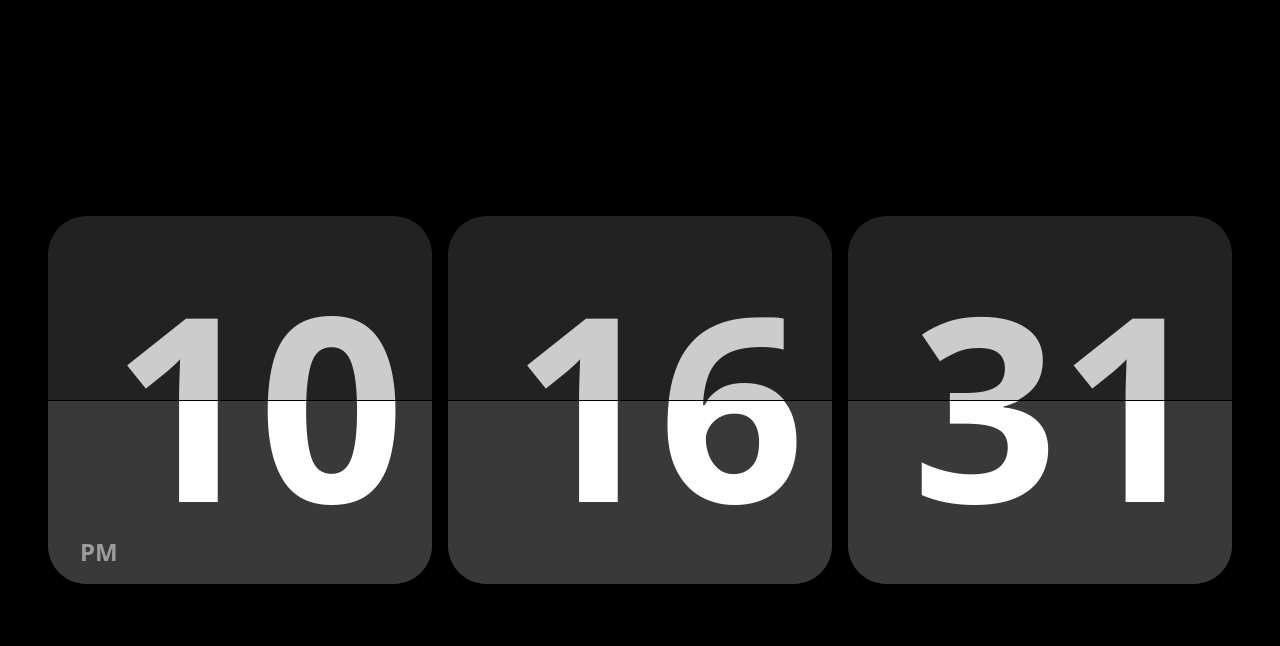
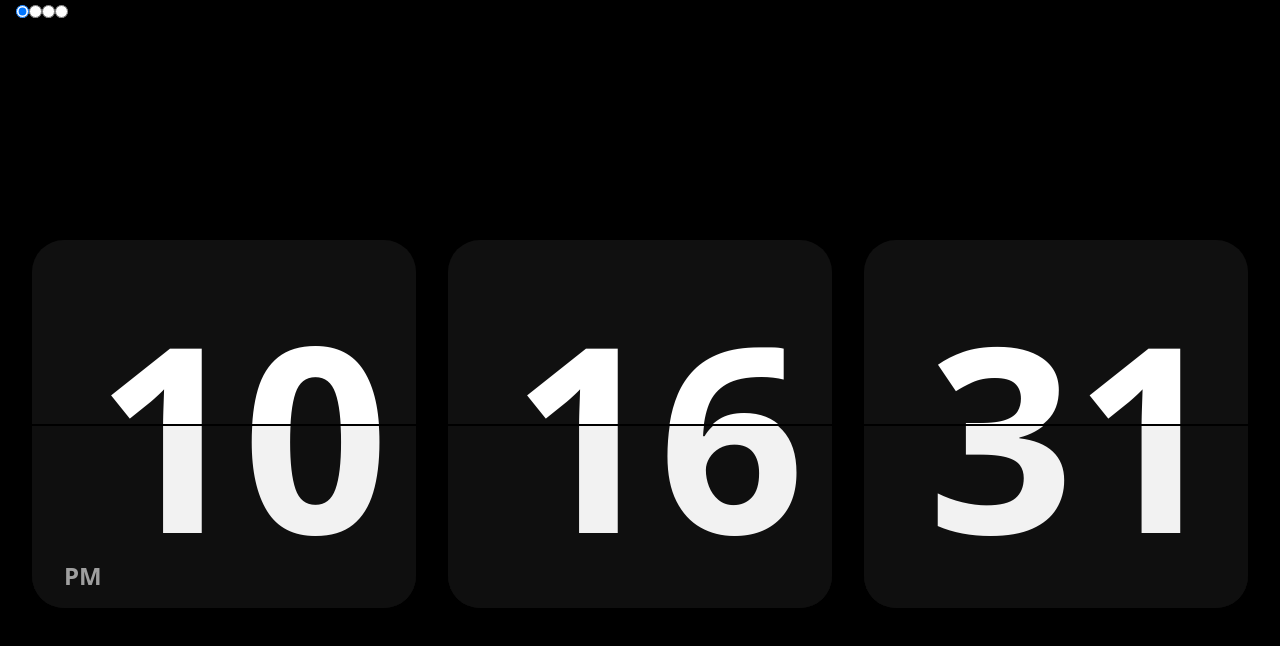
Before and after one commit to zainzafar90/flip-clock, a Next.js app: page / in a window 1280 px wide. Shown: the top 646 px of the page. Built offline with nearby package versions, Linux system fonts and the light colour scheme; a web font is replaced by a local one.

Commit message:
📦 NEW: manage multiple themes

```diff
--- a/src/components/flip-clock-piece.jsx
+++ b/src/components/flip-clock-piece.jsx
@@ -1,6 +1,5 @@
 import { useEffect, useRef } from 'react'
 
-import { useTimer } from '@/hooks/useTimer'
 import { usePrevious } from '@/hooks/usePrevious'
 
 export const FlipClockPiece = ({ interval, ampm }) => {
@@ -19,15 +18,15 @@ export const FlipClockPiece = ({ interval, ampm }) => {
   }, [interval])
 
   return (
-    <span className="my-0 mx-2 inline-block">
+    <span className="my-0 mx-2 inline-block p-2">
       <span ref={flipRef}>
-        <b className="card relative text-[20vw]">
+        <b className="card relative text-[20vw] text-foreground">
           <b className="card__top">{interval}</b>
           <b className="card__bottom" data-value={prevCount} />
           <b className="card__back" data-value={prevCount}>
             <b className="card__bottom" data-value={interval} />
           </b>
-          <span className="absolute bottom-4 left-8 text-xs text-white/50 sm:text-2xl">
+          <span className="absolute bottom-4 left-8 text-xs text-foreground opacity-60 sm:text-2xl">
             {ampm}
           </span>
         </b>
--- /dev/null
+++ b/src/constants/themes.js
@@ -0,0 +1,28 @@
+export const themes = [
+  {
+    // Dark theme
+    background: '#000',
+    foreground: '#fff',
+    flip: '#101010',
+  },
+  {
+    // Light theme
+    background: '#fff',
+    foreground: '#000',
+    flip: '#efefef',
+  },
+
+  //   Green
+  {
+    // Dark
+    background: '#0F140F',
+    foreground: '#C4EBC1',
+    flip: '#1A1F1A',
+  },
+  {
+    // Light
+    background: '#E8FFE8',
+    foreground: '#546654',
+    flip: '#D6F5D6',
+  },
+]
--- /dev/null
+++ b/src/hooks/useTheme.js
@@ -0,0 +1,15 @@
+import { useEffect } from 'react'
+
+// ref: https://usehooks.com/useTheme
+export const useTheme = (theme) => {
+  useEffect(
+    () => {
+      // Iterate through each value in theme object
+      for (const key in theme) {
+        // Update css variables in document's root element
+        document.documentElement.style.setProperty(`--${key}`, theme[key])
+      }
+    },
+    [theme] // Only call again if theme object reference changes
+  )
+}
--- a/src/pages/_document.jsx
+++ b/src/pages/_document.jsx
@@ -14,7 +14,7 @@ export default function Document() {
           rel="stylesheet"
         />
       </Head>
-      <body className="grid h-full w-full place-content-center overflow-hidden bg-primary bg-black/90 antialiased">
+      <body className="grid h-full w-full place-content-center overflow-x-hidden bg-primary antialiased">
         <Main />
         <NextScript />
       </body>
--- a/src/pages/index.jsx
+++ b/src/pages/index.jsx
@@ -1,18 +1,39 @@
 import dynamic from 'next/dynamic'
 import Head from 'next/head'
+import { useState } from 'react'
+
+import { useTheme } from '@/hooks/useTheme'
+import { themes } from '@/constants/themes'
 
 const DynamicTimer = dynamic(() => import('../components/timer'), {
   ssr: false,
 })
 
 export default function Home() {
+  const [themeIndex, setThemeIndex] = useState(0)
+
+  useTheme(themes[themeIndex])
+
   return (
     <>
       <Head>
         <title>Flip World Clock</title>
         <meta name="description" content="Flip Clock" />
       </Head>
-      <DynamicTimer />
+      <>
+        {themes.map((theme, i) => (
+          <label key={i}>
+            <input
+              type="radio"
+              name="theme"
+              value={i}
+              checked={themeIndex === i}
+              onChange={() => setThemeIndex(i)}
+            />
+          </label>
+        ))}
+        <DynamicTimer />
+      </>
     </>
   )
 }
--- a/src/styles/tailwind.css
+++ b/src/styles/tailwind.css
@@ -3,21 +3,20 @@
 @tailwind utilities;
 
 :root {
+  --half-height: 0.72em;
+  --border-radius: 2rem;
+
+  /* default scheme*/
   --background: #000;
-
-  --flip-color: #222;
-  --flip-text-color: #fff;
-  --flip-text-color-dark: #ccc;
-  --flip-container-color: #222;
-  --half-height: 0.72em;
-  --border-radius: 0.15em;
+  --foreground: #fff;
+  --flip: #101010;
 }
 
 .card {
   display: block;
   position: relative;
   padding-bottom: var(--half-height);
-  line-height: 0.95;
+  line-height: 1;
 }
 
 .card__top,
@@ -25,24 +24,23 @@
 .card__back::before,
 .card__back::after {
   display: block;
-  height: var(--half-height);
-  color: var(--flip-text-color-dark);
-  background: var(--flip-container-color);
+  background: var(--flip);
   padding: 0.25em 0.25em;
   border-radius: var(--border-radius) var(--border-radius) 0 0;
   backface-visiblity: hidden;
   transform-style: preserve-3d;
+  height: var(--half-height);
   width: 1.5em;
   transform: translateZ(0);
 }
 
 .card__bottom {
-  color: var(--flip-text-color);
   position: absolute;
   top: 50%;
   left: 0;
-  border-top: solid 1px #000;
-  background: #393939;
+  border-top: solid 2px var(--background);
+  background: var(--flip);
+  filter: brightness(95%);
   border-radius: 0 0 var(--border-radius) var(--border-radius);
   pointer-events: none;
   overflow: hidden;
--- a/tailwind.config.js
+++ b/tailwind.config.js
@@ -7,6 +7,7 @@ module.exports = {
     extend: {
       colors: {
         primary: 'var(--background)',
+        foreground: 'var(--foreground)',
       },
       fontFamily: {
         sans: ['Teko', ...defaultTheme.fontFamily.sans],
```
Also changed, not shown: 1 other file (tests, documents, lock files or other folders).
